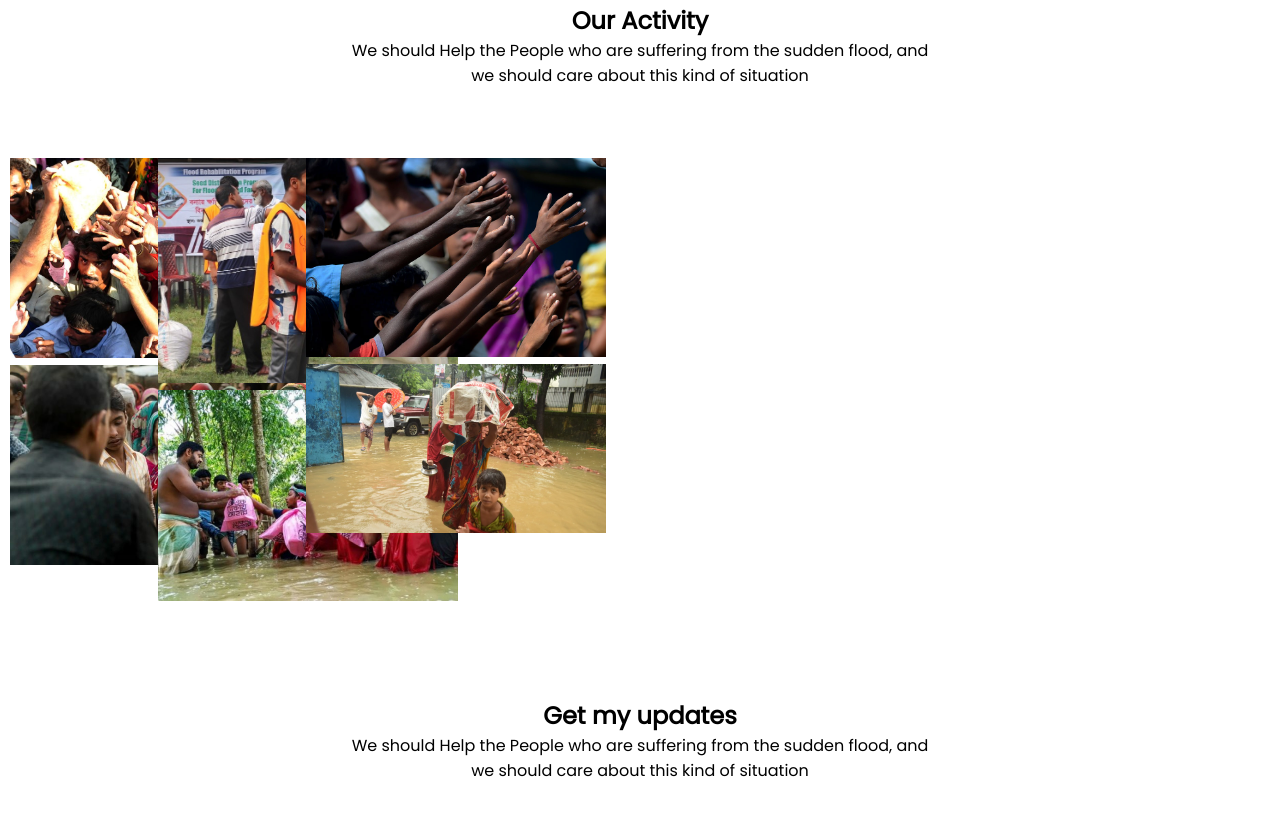
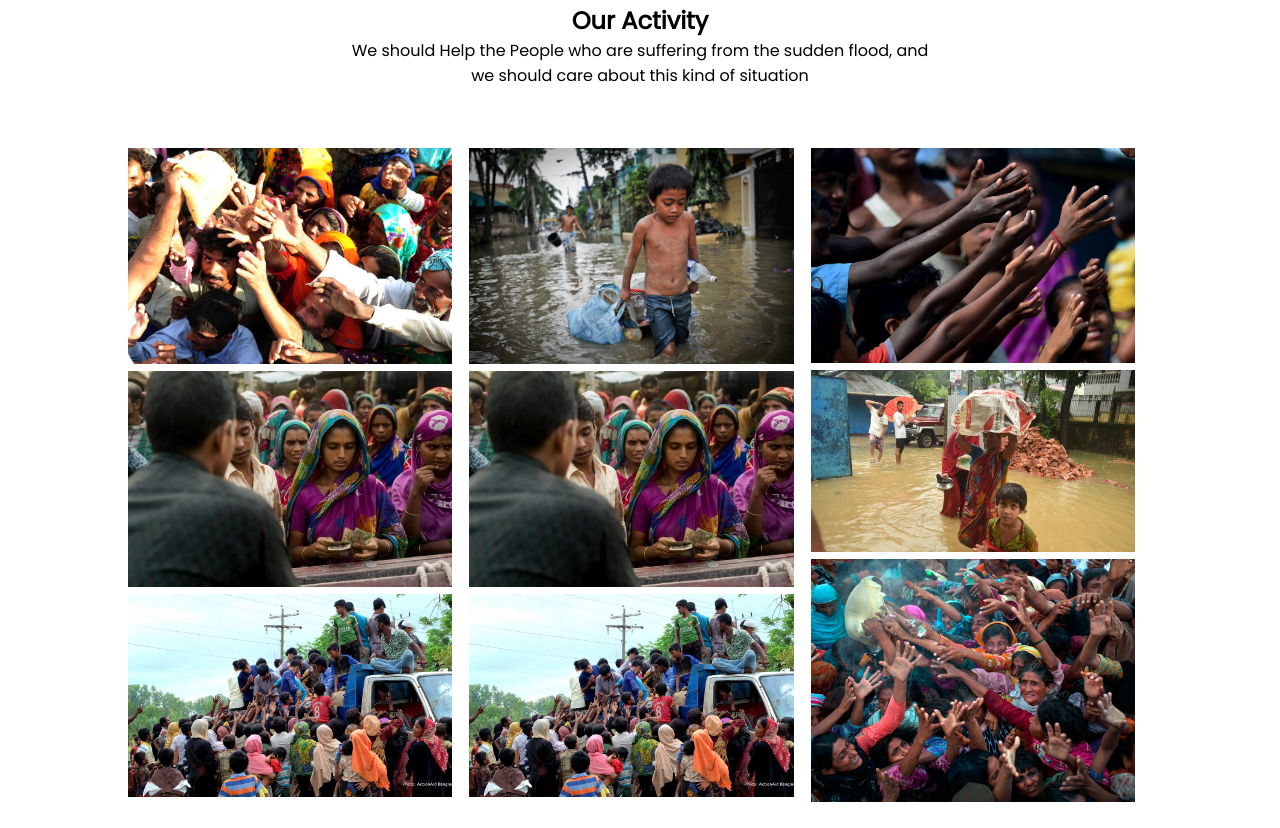
Before and after one commit to tawhidulshehzad/about-flood, a plain HTML site: page index.html in a window 1280 px wide. Shown: the part 1852-2680 px from the top of the page. Drawn offline with Linux system fonts and the light colour scheme; a web font is replaced by a local one.

Commit message:
last commit

```diff
--- a/index.html
+++ b/index.html
@@ -107,16 +107,19 @@
       </div>
       <div class="img-box">
         <div class="dream">
-          <img src="images/donation0.jpg" alt="">
-          <img src="images/donation1.jpg" alt="">
+          <img src="images/donation0.jpg" alt="" />
+          <img src="images/donation1.jpg" alt="" />
+          <img src="images/donation2.jpg" alt="" />
         </div>
         <div class="dream">
-          <img src="images/donation10.jpg" alt="">
-          <img src="images/donation11.jpg" alt="">
+          <img src="images/donation9.jpg" alt="" />
+          <img src="images/donation1.jpg" alt="" />
+          <img src="images/donation2.jpg" alt="" />
         </div>
         <div class="dream">
-          <img src="images/donation13.jpg" alt="">
-          <img src="images/donation14.webp" alt="">
+          <img src="images/donation13.jpg" alt="" />
+          <img src="images/donation14.webp" alt="" />
+          <img src="images/donation6.jpg" alt="" />
         </div>
       </div>
     </section>
--- a/style.css
+++ b/style.css
@@ -141,11 +141,12 @@
 
 .img-box {
   display: flex;
+  width: 80%;
+  margin-left: 10%;
 }
 .dream {
-  width: 10%;
-  margin: 10px 10px;
+  width: 50%;
 }
 .dream img {
-  width: 300px;
+  width: 95%;
 }
```
